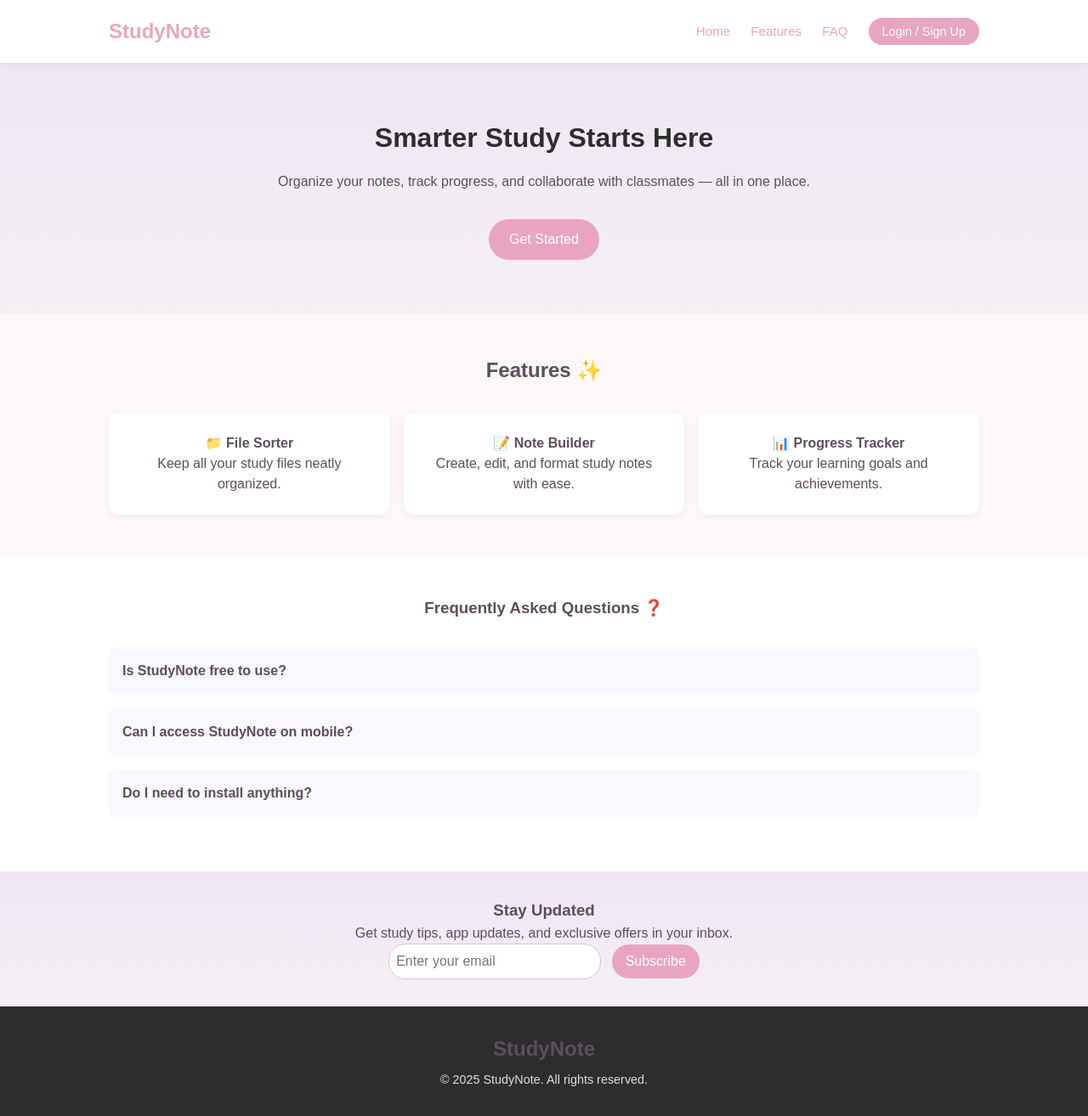
After one commit to kukikdh/newProject, a PHP site: page /home.php in a window 1280 px wide. The commit adds this page. Shown: the whole page at 85% size. Run offline with PHP 8.4, Linux system fonts and the light colour scheme.

Commit message:
second day of pushing

```diff
--- /dev/null
+++ b/pages/home.php
@@ -0,0 +1,127 @@
+
+<html lang="en">
+<head>
+    <meta charset="UTF-8">
+    <meta name="viewport" content="width=device-width, initial-scale=1.0">
+    <title>Home page</title>
+    <link rel="stylesheet" href="../public/css/home.css" />
+    <link rel="stylesheet" href="../public/css/base.css" />
+</head>
+<body>
+<!-- first hearder ko part-->
+  <header>
+    <h1>StudyNote</h1>
+    <nav>
+      <ul>
+        <li><a href="#home">Home</a></li>
+        <li><a href="#features">Features</a></li>
+        <li><a href="#faq">FAQ</a></li>
+        <li><a href="../auth/login.php" class="btn-login">Login / Sign Up</a></li>
+      </ul>
+    </nav>
+  </header>
+
+  <!-- Home top ko -->
+  <section class="home" id="home">
+    <h2>Smarter Study Starts Here</h2>
+    <p>Organize your notes, track progress, and collaborate with classmates — all in one place.</p>
+    <button class="btn-cta">Get Started</button>
+  </section>
+
+  <!-- Features -->
+  <section class="features" id="features">
+    <h3>Features ✨</h3>
+    <div class="feature-boxes">
+      <div class="feature">
+        <h4>📁 File Sorter</h4>
+        <p>Keep all your study files neatly organized.</p>
+      </div>
+      <div class="feature">
+        <h4>📝 Note Builder</h4>
+        <p>Create, edit, and format study notes with ease.</p>
+      </div>
+      <div class="feature">
+        <h4>📊 Progress Tracker</h4>
+        <p>Track your learning goals and achievements.</p>
+      </div>
+    </div>
+  </section>
+
+  <!-- further answesr and question -->
+  <section class="faq" id="faq">
+    <h3>Frequently Asked Questions ❓</h3>
+    <div class="faq-item">
+      <div class="faq-question">Is StudyNote free to use?</div>
+      <div id="child1" class="faq-answer">Yes! StudyNote is completely free for students to use.</div>
+    </div>
+    <div class="faq-item">
+      <div class="faq-question">Can I access StudyNote on mobile?</div>
+      <div class="faq-answer">Absolutely! StudyNote is mobile-friendly and works on all devices.</div>
+    </div>
+    <div class="faq-item">
+      <div class="faq-question">Do I need to install anything?</div>
+      <div class="faq-answer">No installation needed — just open your browser and start learning!</div>
+    </div>
+  </section>
+  <!-- News wala  -->
+  <section class="newsletter" id="newsletter">
+    <h3>Stay Updated</h3>
+    <p>Get study tips, app updates, and exclusive offers in your inbox.</p>
+    <form id="newsletterForm">
+      <input type="email" id="email" placeholder="Enter your email" required>
+      <button type="submit">Subscribe</button>
+    </form>
+  </section>
+<!--yo footer ko-->
+  <footer>
+    <h2>StudyNote</h2>
+    <p>&copy; 2025 StudyNote. All rights reserved.</p>
+  </footer>
+</body>
+
+<script>
+    // Smooth Scroll for nav links
+    document.querySelectorAll("nav a").forEach(anchor => {
+      anchor.addEventListener("click", function(e) {
+        if (this.getAttribute("href").startsWith("#")) {
+          e.preventDefault();
+          document.querySelector(this.getAttribute("href")).scrollIntoView({
+            behavior: "smooth"
+          });
+        }
+      });
+    });
+
+    // FAQ ko lage
+    document.querySelectorAll(".faq-item").forEach(item => {
+      item.addEventListener("click", () => {
+        console.log('clicked')
+        const answer = item.querySelector(".faq-answer");
+        answer.style.display = (answer.style.display || answer.style.display == 'none') ? "block" : "none";
+      });
+    });
+
+    // Newsletter pop up mathi aaune
+    // document.getElementById("newsletterForm").addEventListener("submit", function(e) {
+    //   e.preventDefault();
+    //   const email = document.getElementById("email").value;
+    //   const emailPattern = /^[^ ]+@[^ ]+\.[a-z]{2,3}$/;
+    //   if (emailPattern.test(email)) {
+    //     alert("Thank you for subscribing!");
+    //     this.reset();
+    //   } else {
+    //     alert("Please enter a valid email address.");
+    //   }
+    // });
+
+    // function opennnn(event) {
+    //   console.log('clicked')
+    //   console.log(event)
+    //   console.log(document.getElementById('child1').style.display)
+
+    //   document.getElementById('child1').style.display = 'block'
+    // }
+
+
+</script>
+</html>
--- /dev/null
+++ b/public/css/home.css
@@ -0,0 +1,186 @@
+*{
+        margin: 0;
+        padding: 0;
+        box-sizing: border-box;
+        font-family: 'Arial', sans-serif;
+    }
+
+    body {
+        background: #f6f3fc;
+        color: #2d2d2d;
+        line-height: 1.6;
+    }
+
+    a {
+        text-decoration: none;
+        color: inherit;
+    }
+
+    header {
+        display: flex;
+        justify-content: space-between;
+        align-items: center;
+        padding: 1.2rem 10%;
+        background: white;
+        box-shadow: 0 2px 6px rgba(0, 0, 0, 0.05);
+        position: sticky;
+        top: 0;
+        z-index: 1000;
+    }
+
+    header h1 {
+        font-size: 1.5rem;
+        color: #e8a5c1;
+        font-weight: bold;
+    }
+
+    nav ul {
+        list-style: none;
+        display: flex;
+        gap: 1.5rem;
+    }
+
+    nav ul li {
+        font-size: 0.95rem;
+        font-weight: 500;
+    }
+
+    .btn-login {
+        padding: 0.5rem 1rem;
+        background: #e8a5c1;
+        color: white;
+        border-radius: 20px;
+        font-size: 0.9rem;
+        transition: 0.3s;
+    }
+
+    .btn-login:hover {
+        background: #5847c3;
+    }
+
+    .home {
+        text-align: center;
+        padding: 4rem 10%;
+        background: linear-gradient(rgba(106, 90, 205, 0.1), rgba(106, 90, 205, 0.05));
+    }
+
+    .home h2 {
+        font-size: 2rem;
+        color: #2d2d2d;
+    }
+
+    .home p {
+        margin: 1rem 0 2rem;
+        color: #555;
+        font-size: 1rem;
+    }
+
+    .btn-cta {
+        padding: 0.75rem 1.5rem;
+        background: #e8a5c1;
+        color: white;
+        font-size: 1rem;
+        border: none;
+        border-radius: 25px;
+        cursor: pointer;
+        transition: 0.3s;
+    }
+
+    .btn-cta:hover {
+        background: #5847c3;
+    }
+
+    .features {
+        padding: 3rem 10%;
+        text-align: center;
+    }
+
+    .features h3 {
+        margin-bottom: 2rem;
+        font-size: 1.5rem;
+    }
+
+    .feature-boxes {
+        display: flex;
+        justify-content: space-between;
+        flex-wrap: wrap;
+        gap: 1rem;
+    }
+
+    .feature {
+        flex: 1;
+        min-width: 200px;
+        background: white;
+        padding: 1.5rem;
+        border-radius: 12px;
+        box-shadow: 0 3px 8px rgba(0, 0, 0, 0.05);
+        transition: 0.3s;
+    }
+
+    .feature:hover {
+        transform: translateY(-5px);
+    }
+
+    .faq {
+        padding: 3rem 10%;
+        background: #fff;
+    }
+
+    .faq h3 {
+        text-align: center;
+        margin-bottom: 2rem;
+    }
+
+    .faq-item {
+        background: #f9f7ff;
+        margin-bottom: 1rem;
+        padding: 1rem;
+        border-radius: 8px;
+        cursor: pointer;
+    }
+
+    .faq-question {
+        font-weight: bold;
+    }
+
+    .faq-answer {
+        display: none;
+        margin-top: 0.5rem;
+        color: #555;
+    }
+
+    .newsletter {
+        text-align: center;
+        padding: 2rem 10%;
+        background: linear-gradient(rgba(106, 90, 205, 0.1), rgba(106, 90, 205, 0.05));
+    }
+
+    .newsletter input {
+        padding: 0.5rem;
+        width: 250px;
+        border: 1px solid #ccc;
+        border-radius: 20px;
+        outline: none;
+        margin-right: 0.5rem;
+    }
+
+    .newsletter button {
+        padding: 0.5rem 1rem;
+        background: #e8a5c1;
+        color: white;
+        border: none;
+        border-radius: 20px;
+        cursor: pointer;
+    }
+
+    footer {
+        padding: 2rem 10%;
+        background: #2d2d2d;
+        color: #ddd;
+        text-align: center;
+    }
+
+    footer p {
+        margin-top: 0.5rem;
+        font-size: 0.9rem;
+    }
```
Also changed, not shown: pages/dashboard.php (+6 -2 lines).
